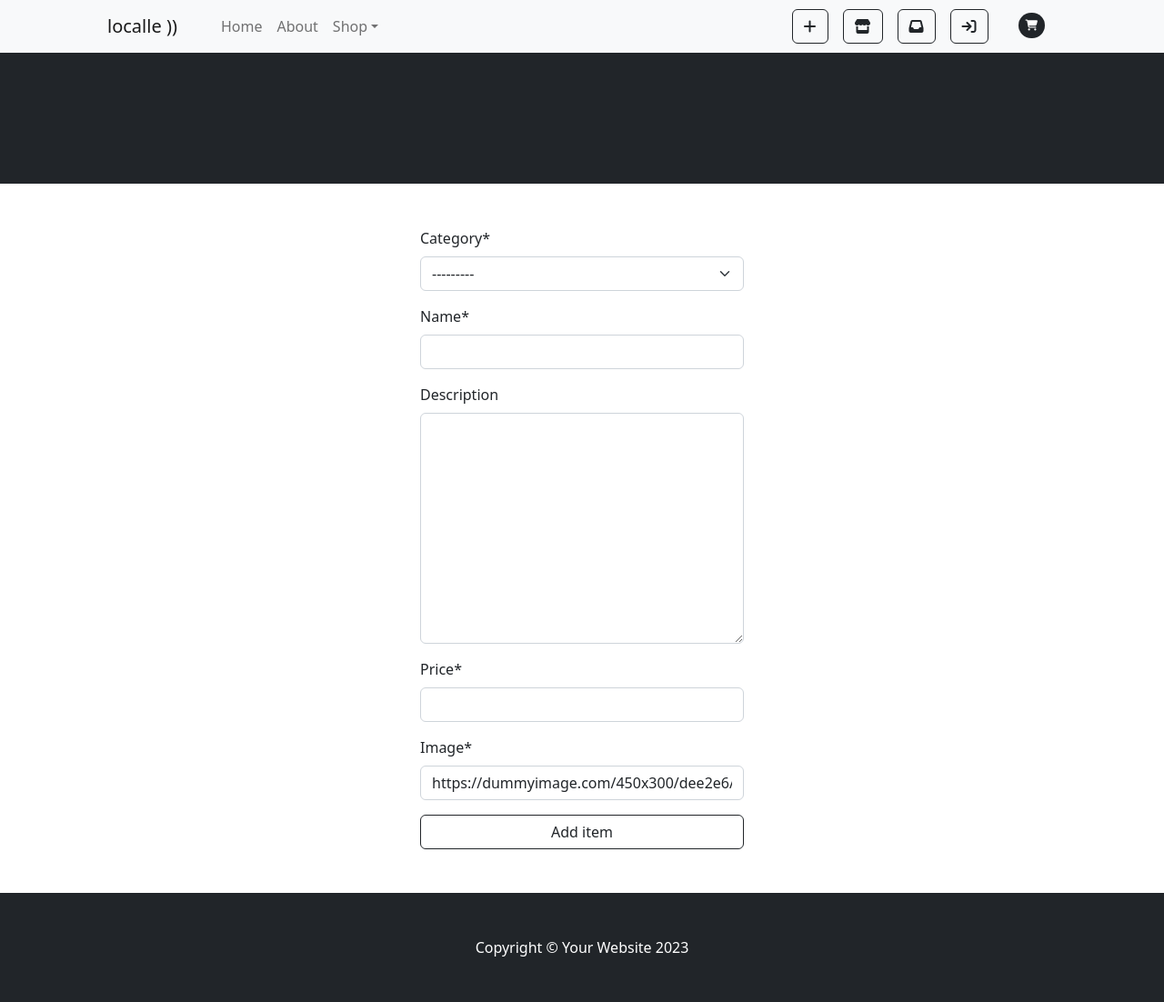
After one commit to mistersouza/localle, a Django app: page /inventory/add/ in a window 1280 px wide. The commit adds this page. Shown: the whole page at 91% size. Run offline with Django 4.2, Linux system fonts and the light colour scheme; the visitor is signed in with stand-in values (Sample User, id 1); data that the repository does not hold is empty; some libraries are stand-ins or nearby versions.

Commit message:
Implement add item functionality

```diff
--- /dev/null
+++ b/inventory/forms.py
@@ -0,0 +1,21 @@
+from django import forms
+from crispy_forms.helper import FormHelper
+from crispy_forms.layout import Submit, Layout, Field
+
+from .models import Item
+
+class NewItemForm(forms.ModelForm):
+    def __init__(self, *args, **kwargs):
+        super().__init__(*args, **kwargs)
+        self.helper = FormHelper()
+        self.helper.layout = Layout(
+            Field('category', css_class='form-control'),
+            Field('name', css_class='form-control'),
+            Field('description', css_class='form-control', rows=4),
+            Field('price', css_class='form-control'),
+            Field('featured_image', css_class='form-control', required=False)
+        )
+
+    class Meta:
+        model = Item
+        fields = ('category', 'name', 'description', 'price', 'featured_image')
--- /dev/null
+++ b/inventory/templates/inventory/add_item.html
@@ -0,0 +1,25 @@
+{% extends "base.html" %}
+{% load static %}
+{% load crispy_forms_tags %}
+{% block title %}{{ page_title }}{% endblock %}
+{% block content %}
+<!-- Add new item form -->
+<section class="py-5">
+    <div class="container">
+        <div class="row justify-content-center "> <!-- Center the content -->
+            <div class="col-lg-4"> <!-- Adjust column size for centering -->
+                <form method="POST" action="." enctype="multipart/form-data" id="newItemForm"
+                    name="newItemForm" class="form">
+                    {% csrf_token %}
+                    {{ form | crispy }}
+                    <div class="form-group">
+                        <button class="btn btn-outline-dark w-100" type="submit">
+                            Add item
+                        </button>
+                    </div>
+                </form>
+            </div>
+        </div>
+    </div>
+</section>
+{% endblock %}
--- a/inventory/urls.py
+++ b/inventory/urls.py
@@ -5,5 +5,6 @@ from . import views as inventory_views
 app_name = 'inventory'
 
 urlpatterns = [
+    path('add/', inventory_views.add_item, name='add_item'),
     path('item/<int:item_id>/', inventory_views.item, name='index'),
 ]
--- a/inventory/views.py
+++ b/inventory/views.py
@@ -1,6 +1,7 @@
-from django.shortcuts import render, get_object_or_404
+from django.contrib.auth.decorators import login_required
+from django.shortcuts import render, get_object_or_404, redirect
 from .models import Item, Category
-
+from .forms import NewItemForm
 
 # Create your views here.
 def item(request, item_id):
@@ -14,3 +15,24 @@ def item(request, item_id):
     }
 
     return render(request, 'inventory/index.html', context)
+
+
+@login_required
+def add_item(request):
+    if request.method == 'POST':
+        form = NewItemForm(request.POST, request.FILES)
+
+        if form.is_valid():
+            item = form.save(commit=False)
+            item.created_by = request.user
+            item.save()
+            return redirect('inventory:index', item_id=item.id)
+    else:
+        form = NewItemForm()
+
+    context = {
+        'form': form,
+        'page_title': 'Sell an item'
+    }
+
+    return render(request, 'inventory/add_item.html', context)
--- a/templates/base.html
+++ b/templates/base.html
@@ -47,7 +47,7 @@
                     <div class="d-flex">
                         {% if request.user.is_authenticated %}
                         <form class="d-flex align-items-center me-3">
-                            <a href="#!" title="Sell stuff" class="btn btn-outline-dark mb-lg-0"
+                            <a href="{% url 'inventory:add_item' %}" title="Sell stuff" class="btn btn-outline-dark mb-lg-0"
                                 type="submit">
                                 <i class="fa-solid fa-plus"></i>
                             </a>
```
